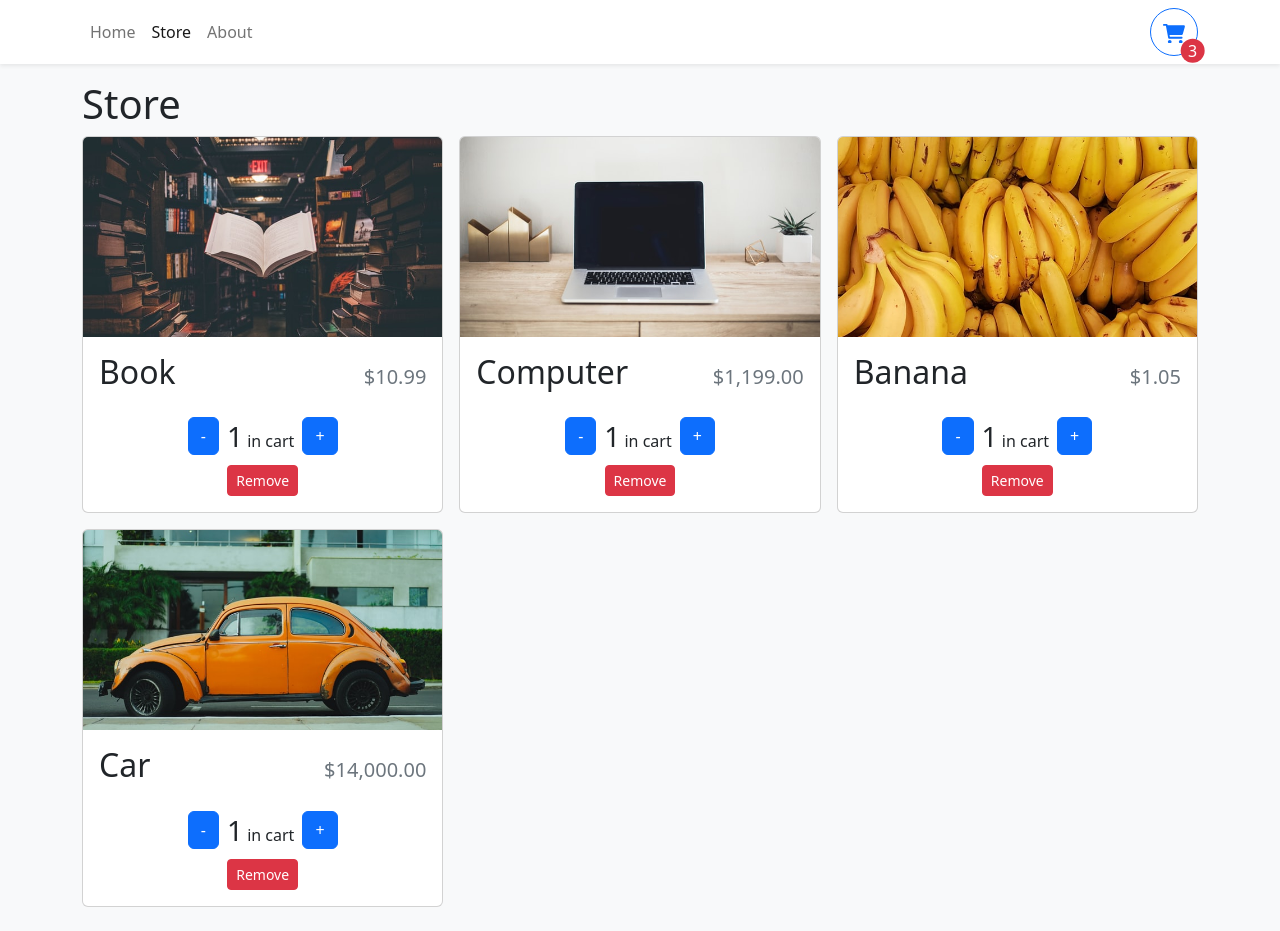
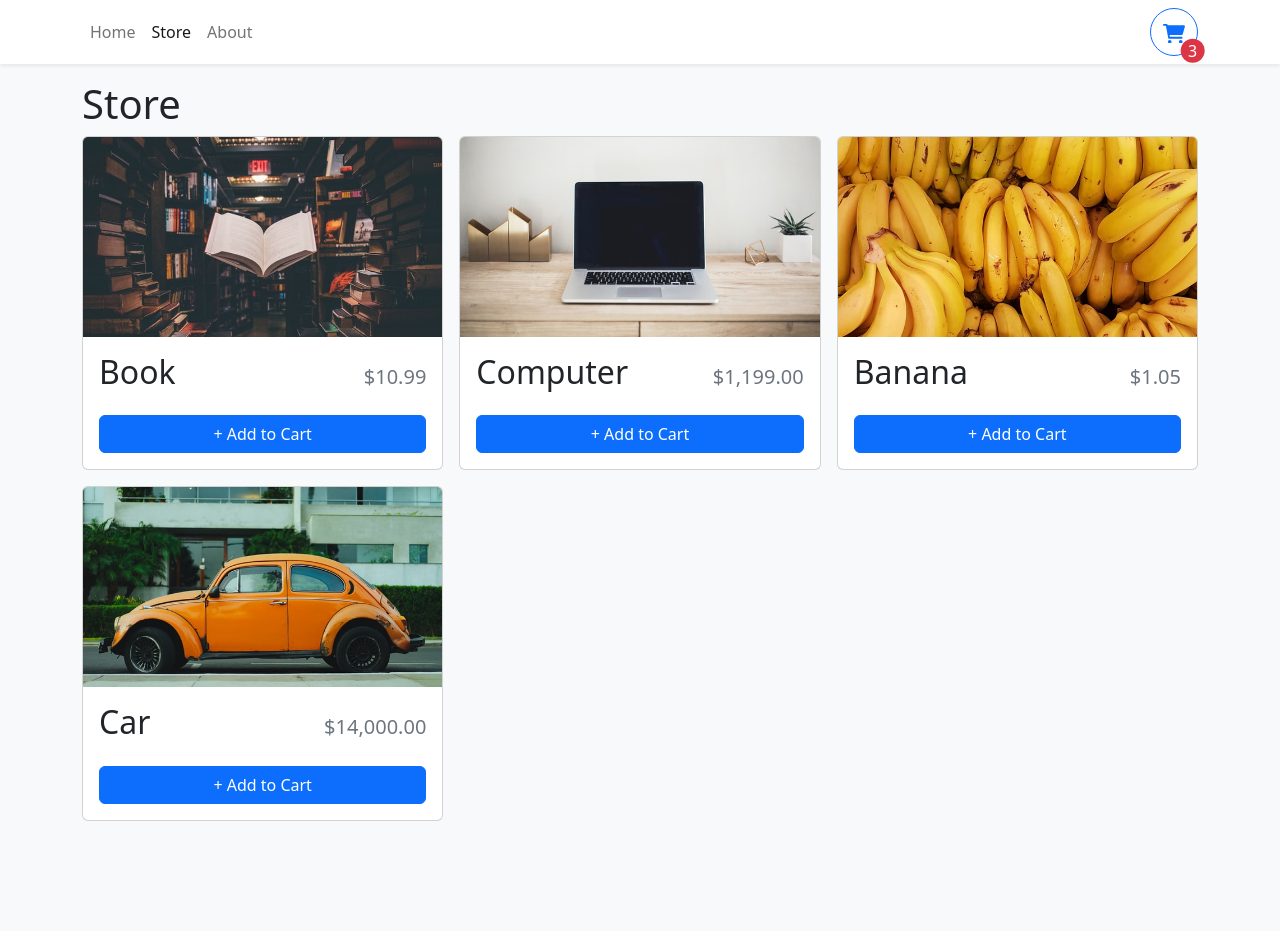
Before and after one commit to cmdcjones/shopping-cart-app, a React (Vite) app: page /store in a window 1280 px wide. After the commit the page ends 845 px from the top, so only its background shows below. Built offline with nearby package versions, Linux system fonts and the light colour scheme.

Commit message:
add ShoppingCart context props to StoreItem component

```diff
--- a/src/components/StoreItem.tsx
+++ b/src/components/StoreItem.tsx
@@ -1,4 +1,5 @@
 import { Button, Card } from "react-bootstrap"
+import { useShoppingCart } from "../context/ShoppingCartContext"
 import { formatCurrency } from '../utilities/formatCurrency'
 
 type StoreItemProps = {
@@ -9,7 +10,14 @@
 }
 
 export function StoreItem({ id, name, price, imgUrl }: StoreItemProps) {
-    const quantity = 1;
+    const {
+      getItemQuantity,
+      increaseCartQuantity,
+      decreaseCartQuantity,
+      removeFromCart
+    } = useShoppingCart();
+
+    const quantity = getItemQuantity(id);
 
     return (
       <Card className="h-100">
@@ -32,7 +40,10 @@
           </Card.Title>
           <div className="mt-auto">
             {quantity === 0 ?
-              <Button className="w-100">
+              <Button
+                className="w-100"
+                onClick={() => increaseCartQuantity(id)}
+              >
                 + Add to Cart
               </Button>
               : <div
@@ -47,13 +58,19 @@
                       justify-content-center"
                     style={{ gap: ".5rem" }}
                   >
-                    <Button>-</Button>
+                    <Button onClick={() => decreaseCartQuantity(id)}>-</Button>
                     <div>
                       <span className="fs-3">{quantity}</span> in cart
                     </div>
-                    <Button>+</Button>
+                    <Button onClick={() => increaseCartQuantity(id)}>+</Button>
                   </div>
-                  <Button variant="danger" size="sm">Remove</Button>
+                  <Button
+                    variant="danger"
+                    size="sm"
+                    onClick={() => removeFromCart(id)}
+                  >
+                    Remove
+                  </Button>
                 </div>
             }
           </div>
```
